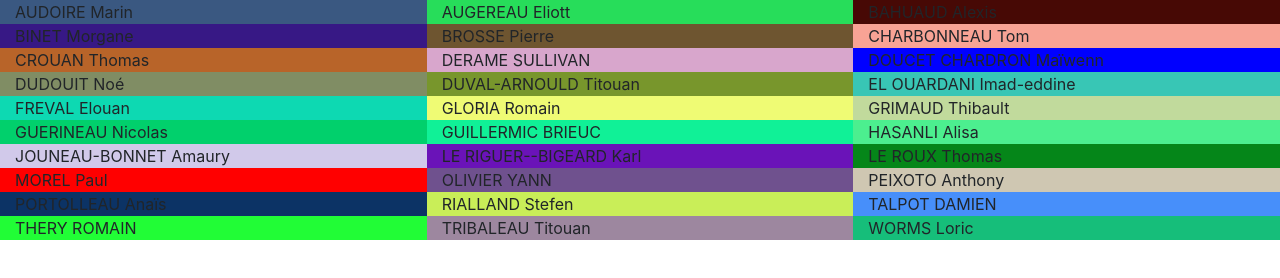
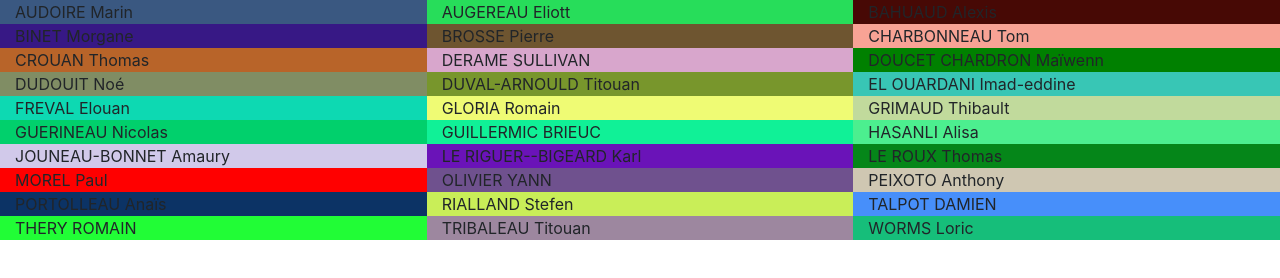
Before and after one commit to Pmorel18/Collab, a plain HTML site: page index.html in a window 1280 px wide. Drawn offline with nearby package versions, Linux system fonts and the light colour scheme.

Commit message:
Ajout de la classe green dans style.css et changement de la classe dans index.html

```diff
--- a/index.html
+++ b/index.html
@@ -88,7 +88,7 @@
 			}
 			else if(etudiant == "DOUCET CHARDRON Maïwenn"){
 				// Je modifie ma case. Exemple:
-				nouvelleDiv.classList.add('blue');
+				nouvelleDiv.classList.add('green');
 			}
 			else{
 				// Génère une couleur de fond aléatoire
--- a/style.css
+++ b/style.css
@@ -1,5 +1,5 @@
-.blue {
-    background-color: blue;
+.green {
+    background-color: green;
   }
 
 .red{
```
